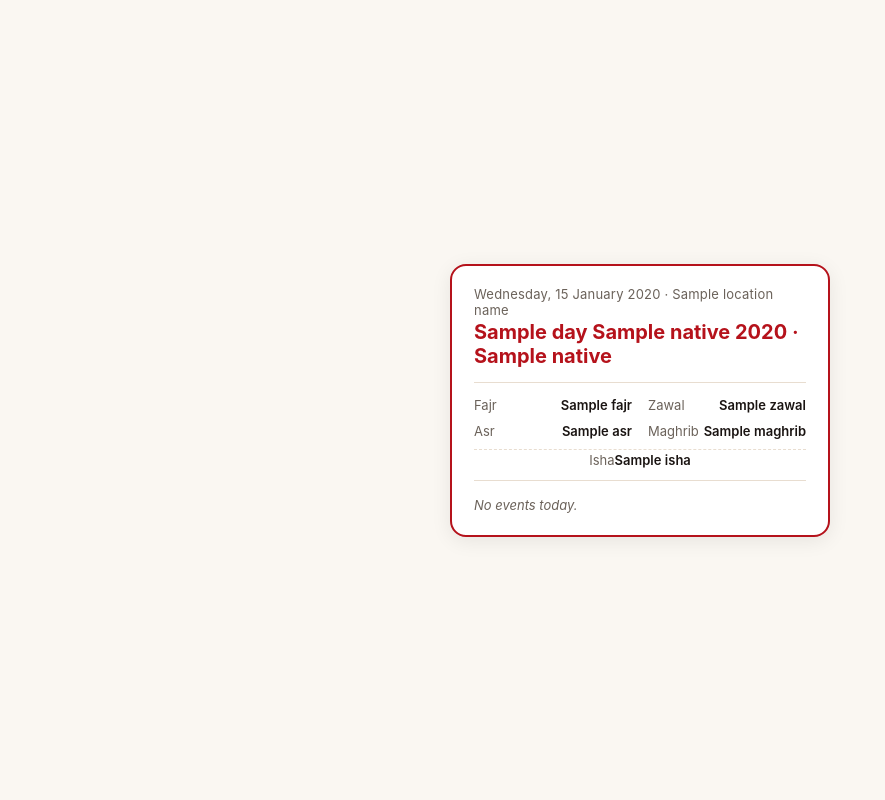
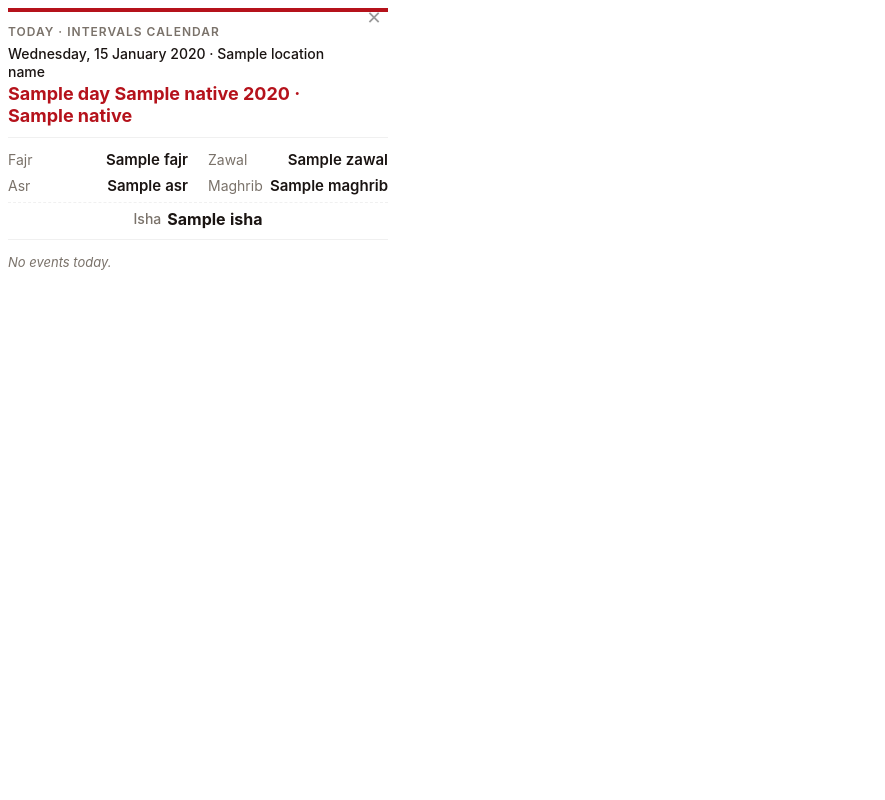
Before and after one commit to imoosa/hijri, a Python web app: template app/templates/widget_today.html in a window 1280 px wide. Shown: the whole page, without its empty margins (0-885 px from the left). Run offline with Jinja, Linux system fonts and the light colour scheme; the template is opened without the code that fills it: most values are stand-ins (such as "Sample title", 1, 10 or a date in 2020).

Commit message:
Add files via upload

```diff
--- a/app/templates/widget_today.html
+++ b/app/templates/widget_today.html
@@ -10,104 +10,121 @@
 <style>
     :root {
         --maroon: #b5121b;
-        --bg: #faf7f2;
-        --card: #ffffff;
+        --maroon-light: #d4414a;
+        --bg: transparent;
         --text: #1a1412;
-        --muted: #6b625a;
+        --muted: #7a726a;
         --border: #e8ddd0;
-        --shadow: rgba(0,0,0,0.08);
     }
     * { box-sizing: border-box; margin: 0; padding: 0; }
     html, body {
         height: 100%;
-        background: var(--bg);
+        background: transparent;
     }
     body {
         font-family: -apple-system, "Segoe UI", Roboto, Arial, sans-serif;
         color: var(--text);
         display: flex;
-        align-items: center;
-        justify-content: center;
+        align-items: flex-start;
+        justify-content: flex-start;
         min-width: 280px;
-        padding: 12px;
+        padding: 8px;
+        background: transparent;
     }
 
     .widget {
-        background: var(--card);
-        border-radius: 16px;
-        padding: 20px 22px 18px;
+        background: transparent;
+        padding: 0;
         width: 100%;
         max-width: 380px;
-        box-shadow: 0 4px 20px var(--shadow);
-        border: 2px solid var(--maroon);
         position: relative;
     }
 
-    /* Titlebar overlay for WCO support */
-    .titlebar-overlay {
-        display: none;
-        align-items: center;
-        padding: 0 12px;
-        font-size: 12px;
-        color: var(--muted);
-        background: var(--card);
+    /* Red bar at top */
+    .red-bar {
+        background: var(--maroon);
+        height: 4px;
+        border-radius: 0;
+        margin-bottom: 12px;
+        width: 100%;
     }
 
-    @media (display-mode: window-controls-overlay) {
-        .titlebar-overlay {
-            display: flex;
-            position: fixed;
-            top: env(titlebar-area-y, 0);
-            left: env(titlebar-area-x, 0);
-            height: env(titlebar-area-height, 33px);
-            width: env(titlebar-area-width, 100%);
-            -webkit-app-region: drag;
-            app-region: drag;
-        }
-        .widget {
-            padding-top: calc(env(titlebar-area-height, 33px) + 16px);
-            border-radius: 0;
-            max-width: 100%;
-            border: none;
-        }
-        .widget .date-line { display: none; }
+    /* CUT / CLOSE button */
+    .cut-btn {
+        position: absolute;
+        top: -4px;
+        right: 0;
+        background: none;
+        border: none;
+        font-size: 18px;
+        cursor: pointer;
+        color: #999;
+        padding: 4px 6px;
+        line-height: 1;
+        transition: color 0.2s;
+        border-radius: 50%;
+        width: 28px;
+        height: 28px;
+        display: flex;
+        align-items: center;
+        justify-content: center;
+        z-index: 10;
+    }
+    .cut-btn:hover {
+        color: var(--maroon);
+        background: rgba(181, 18, 27, 0.08);
+    }
+
+    /* Title bar */
+    .widget-title {
+        font-size: 12px;
+        font-weight: 600;
+        color: var(--muted);
+        letter-spacing: 1px;
+        text-transform: uppercase;
+        margin-bottom: 6px;
+        padding-right: 32px;
     }
 
     .date-line {
-        font-size: 13px;
-        color: var(--muted);
-        letter-spacing: 0.2px;
+        font-size: 14px;
+        font-weight: 500;
+        color: var(--text);
         margin-bottom: 2px;
+        line-height: 1.3;
+        padding-right: 32px;
     }
 
     .native-line {
-        font-size: 20px;
+        font-size: 18px;
         font-weight: 700;
         color: var(--maroon);
-        margin-bottom: 14px;
         line-height: 1.2;
+        margin-bottom: 10px;
+        padding-right: 32px;
     }
 
-    .prayer-grid {
+    /* Prayer times - clean list */
+    .prayer-times {
         display: grid;
         grid-template-columns: 1fr 1fr;
-        gap: 6px 16px;
-        padding: 12px 0 10px;
-        border-top: 1px solid var(--border);
-        border-bottom: 1px solid var(--border);
-        margin-bottom: 12px;
+        gap: 3px 20px;
+        padding: 10px 0 8px;
+        border-top: 1px solid rgba(0,0,0,0.06);
+        border-bottom: 1px solid rgba(0,0,0,0.06);
+        margin-bottom: 10px;
     }
 
     .prayer-item {
         display: flex;
         justify-content: space-between;
-        align-items: baseline;
-        font-size: 13px;
-        color: var(--muted);
+        align-items: center;
+        font-size: 14px;
         padding: 2px 0;
     }
 
     .prayer-item .label {
+        color: var(--muted);
         font-weight: 400;
     }
 
@@ -115,10 +132,27 @@
         font-weight: 600;
         color: var(--text);
         font-variant-numeric: tabular-nums;
+        font-size: 15px;
+    }
+
+    .prayer-item.isha-row {
+        grid-column: 1 / -1;
+        justify-content: center;
+        padding-top: 6px;
+        margin-top: 2px;
+        border-top: 1px dashed rgba(0,0,0,0.06);
+        gap: 6px;
+    }
+    .prayer-item.isha-row .label {
+        font-weight: 500;
+    }
+    .prayer-item.isha-row .time {
+        font-size: 16px;
+        font-weight: 700;
     }
 
     .events-section {
-        margin-top: 2px;
+        margin-top: 4px;
     }
 
     .events-section ul {
@@ -186,17 +244,25 @@
     </div>
 
     <div class="widget" id="widget-card">
-        <p class="date-line" id="w-date">{{ today_g.strftime("%A, %d %B %Y") }} &middot; {{ location_name }}</p>
-        <p class="native-line" id="w-native">
+        <!-- Red bar at top -->
+        <div class="red-bar"></div>
+
+        <!-- Cut button -->
+        <button class="cut-btn" id="w-cut-btn" aria-label="Close widget">✕</button>
+
+        <div class="widget-title">Today &middot; Intervals Calendar</div>
+
+        <div class="date-line" id="w-date">{{ today_g.strftime("%A, %d %B %Y") }} &middot; {{ location_name }}</div>
+        <div class="native-line" id="w-native">
             {% if native %}{{ native.day }} {{ native.month_name }} {{ native.year }} &middot; {{ native.calendar_label }}{% endif %}
-        </p>
+        </div>
 
-        <div class="prayer-grid" id="w-prayer-grid">
+        <div class="prayer-times" id="w-prayer-grid">
             <div class="prayer-item"><span class="label">Fajr</span> <span class="time" id="p-fajr">{{ prayer.fajr }}</span></div>
             <div class="prayer-item"><span class="label">Zawal</span> <span class="time" id="p-zawal">{{ prayer.zawal }}</span></div>
             <div class="prayer-item"><span class="label">Asr</span> <span class="time" id="p-asr">{{ prayer.asr }}</span></div>
             <div class="prayer-item"><span class="label">Maghrib</span> <span class="time" id="p-maghrib">{{ prayer.maghrib }}</span></div>
-            <div class="prayer-item" style="grid-column: 1 / -1; justify-content: center; padding-top: 2px; border-top: 1px dashed var(--border); margin-top: 2px;">
+            <div class="prayer-item isha-row">
                 <span class="label">Isha</span> <span class="time" id="p-isha">{{ prayer.isha }}</span>
             </div>
         </div>
@@ -218,17 +284,17 @@
     </div>
 
 <script>
-// Resize for standalone PWA mode
+// ---- RESIZE for standalone ----
 if (window.matchMedia && window.matchMedia("(display-mode: standalone)").matches) {
-    try { window.resizeTo(360, 420); } catch (e) {}
+    try { window.resizeTo(360, 400); } catch (e) {}
 }
 
-// Service worker registration
+// ---- SERVICE WORKER ----
 if ("serviceWorker" in navigator) {
     navigator.serviceWorker.register("/static/sw.js").catch(function () {});
 }
 
-// Install prompt handling
+// ---- INSTALL PROMPT ----
 var deferredPrompt = null;
 var installBtn = document.getElementById("w-install-btn");
 
@@ -251,7 +317,17 @@ window.addEventListener("appinstalled", function () {
     installBtn.style.display = "none";
 });
 
-// Auto-refresh
+// ---- CUT BUTTON ----
+document.getElementById("w-cut-btn").addEventListener("click", function() {
+    var widget = document.getElementById("widget-card");
+    widget.style.transition = "opacity 0.3s ease";
+    widget.style.opacity = "0";
+    setTimeout(function() {
+        widget.style.display = "none";
+    }, 300);
+});
+
+// ---- AUTO-REFRESH ----
 (function () {
     var todayIso = "{{ today_g.isoformat() }}";
     var REFRESH_MS = 5 * 60 * 1000;
```
Also changed, not shown: other parts of app/templates/widget_today.html (+34 -10 lines).
